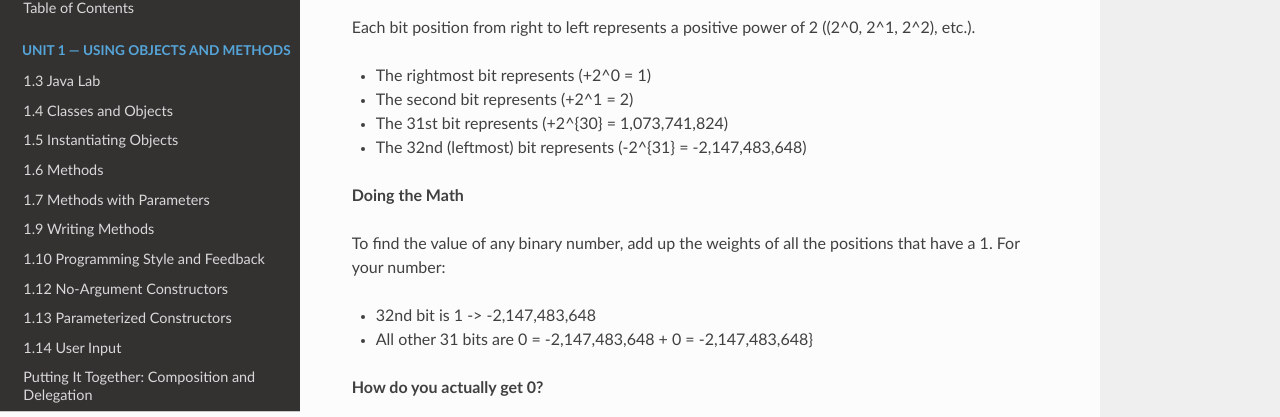
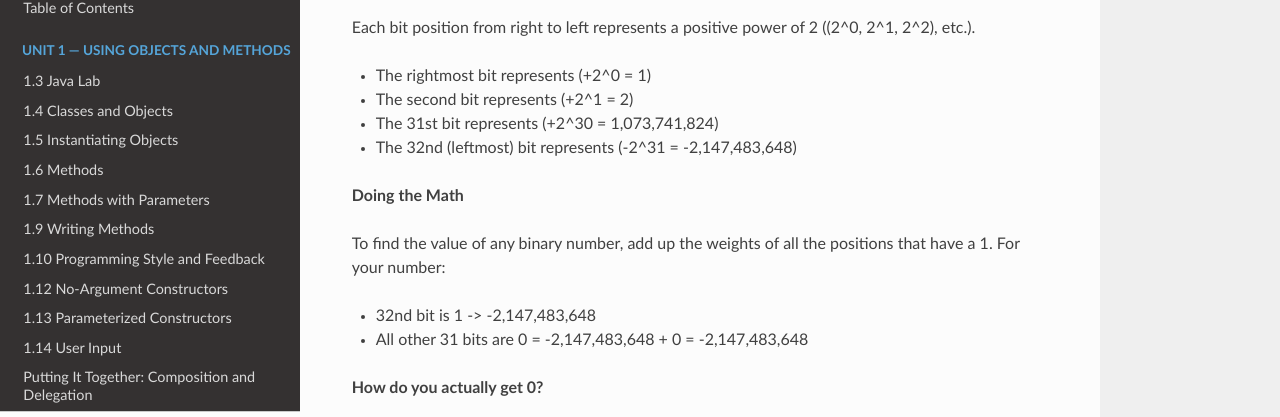
Before and after one commit to kjergens/apcsa-site, an MkDocs documentation site: the page built from docs/unit1/notes_16_variables.md, in a window 1280 px wide and 900 px high, scrolled down 2040 px. Shown: the part 144-561 px from the top of the window. Built offline with MkDocs 1.6.1, drawn with Linux system fonts in a browser that asks for light colours; nearby versions of some CDN libraries.

```diff
--- a/docs/unit1/notes_16_variables.md
+++ b/docs/unit1/notes_16_variables.md
@@ -65,8 +65,8 @@ Each bit position from right to left represents a positive power of 2 (\(2^0, 2^
 
 * The rightmost bit represents \(+2^0 = 1\)
 * The second bit represents \(+2^1 = 2\)
-* The 31st bit represents \(+2^{30} = 1,073,741,824\)
-* The 32nd (leftmost) bit represents \(-2^{31} = -2,147,483,648\)
+* The 31st bit represents \(+2^30 = 1,073,741,824\)
+* The 32nd (leftmost) bit represents \(-2^31 = -2,147,483,648\)
 
 **Doing the Math**
 
@@ -74,7 +74,7 @@ To find the value of any binary number, add up the weights of all the positions
 For your number:
 
 * 32nd bit is 1 -> -2,147,483,648
-* All other 31 bits are 0 = -2,147,483,648 + 0 = -2,147,483,648}
+* All other 31 bits are 0 = -2,147,483,648 + 0 = -2,147,483,648
 
 **How do you actually get 0?**
 
```
